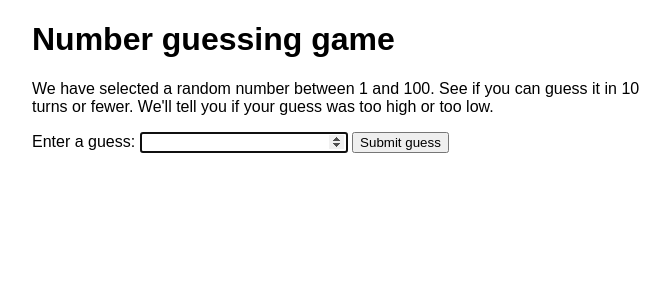
After one commit to sober21/site_salaryProject, a Flask app: page /example_js in a window 1280 px wide. The commit adds this page. Shown: the top 300 px of the page, without its empty margins (288-958 px from the left). Run offline with Flask 3, Linux system fonts and the light colour scheme; parts of the project's set-up code (start-up, migrations or seed data) failed here and were passed over.

Commit message:
Изучаю js

```diff
--- a/main/static/css/style.css
+++ b/main/static/css/style.css
@@ -78,13 +78,14 @@ caption {
 
 .div-for-form {
     background-color: black;
-    width: 300px;
-    height: 100%;
+    width: auto;
+    height: auto;
     border: solid #ff9900;
     display: flex;
     align-items: center;
     justify-content: center;
     padding:10px;
+    margin-top: 20px;
 }
 
 
--- /dev/null
+++ b/main/static/js/example_js.js
@@ -0,0 +1,72 @@
+let randomNumber = Math.floor(Math.random() * 100) + 1;
+
+const guesses = document.querySelector(".guesses");
+const lastResult = document.querySelector(".lastResult");
+const lowOrHi = document.querySelector(".lowOrHi");
+
+const guessSubmit = document.querySelector(".guessSubmit");
+const guessField = document.querySelector(".guessField");
+
+let guessCount = 1;
+let resetButton;
+guessField.focus();
+function checkGuess() {
+  const userGuess = Number(guessField.value);
+  if (guessCount === 1) {
+    guesses.textContent = "Previous guesses:";
+  }
+  guesses.textContent = `${guesses.textContent} ${userGuess}`;
+
+  if (userGuess === randomNumber) {
+    lastResult.textContent = "Congratulations! You got it right!";
+    lastResult.style.backgroundColor = "green";
+    lowOrHi.textContent = "";
+    setGameOver();
+  } else if (guessCount === 10) {
+    lastResult.textContent = "!!!GAME OVER!!!";
+    lowOrHi.textContent = "";
+    setGameOver();
+  } else {
+    lastResult.textContent = "Wrong!";
+    lastResult.style.backgroundColor = "red";
+    if (userGuess < randomNumber) {
+      lowOrHi.textContent = "Last guess was too low!";
+    } else if (userGuess > randomNumber) {
+      lowOrHi.textContent = "Last guess was too high!";
+    }
+  }
+
+  guessCount++;
+  guessField.value = "";
+  guessField.focus();
+}
+guessSubmit.addEventListener("click", checkGuess);
+
+function setGameOver() {
+  guessField.disabled = true;
+  guessSubmit.disabled = true;
+  resetButton = document.createElement("button");
+  resetButton.textContent = "Start new game";
+  document.body.append(resetButton);
+  resetButton.addEventListener("click", resetGame);
+}
+
+function resetGame() {
+  guessCount = 1;
+
+  const resetParas = document.querySelectorAll(".resultParas p");
+  for (const resetPara of resetParas) {
+    resetPara.textContent = "";
+  }
+
+  resetButton.parentNode.removeChild(resetButton);
+
+  guessField.disabled = false;
+  guessSubmit.disabled = false;
+  guessField.value = "";
+  guessField.focus();
+
+  lastResult.style.backgroundColor = "white";
+
+  randomNumber = Math.floor(Math.random() * 100) + 1;
+}
--- a/main/templates/base.html
+++ b/main/templates/base.html
@@ -16,8 +16,9 @@
         <a class="nav-link" href="{{ url_for('index') }}">Главная</a>
         <a class="nav-link" href="{{ url_for('login') }}">{{ ref }}</a>
         <a class="nav-link" href="{{ url_for('logout') }}">Выход</a>
-        <a class="nav-link" href="{{ url_for('dash2') }}">Ghj,f[</a>
-    </div>
+        <a class="nav-link" href="{{ url_for('dash2') }}">learn_web</a>
+        <a class="nav-link" href="{{ url_for('example_js') }}">example_js</a>
+      </div>
 
 </nav>
 <!--<div class="menu">-->
--- /dev/null
+++ b/main/templates/example_js.html
@@ -0,0 +1,55 @@
+<!DOCTYPE html>
+<html lang="en-US">
+  <head>
+    <meta charset="utf-8">
+
+    <title>Number guessing game</title>
+
+    <style>
+      html {
+        font-family: sans-serif;
+      }
+
+      body {
+        width: 50%;
+        max-width: 800px;
+        min-width: 480px;
+        margin: 0 auto;
+      }
+
+      .form input[type="number"] {
+        width: 200px;
+      }
+
+      .lastResult {
+        color: white;
+        padding: 3px;
+      }
+    </style>
+    <script src="static/js/example_js.js" defer></script>
+  </head>
+
+  <body>
+    <h1>Number guessing game</h1>
+
+    <p>We have selected a random number between 1 and 100. See if you can guess it in 10 turns or fewer. We'll tell you if your guess was too high or too low.</p>
+
+    <div class="form">
+      <label for="guessField">Enter a guess: </label>
+      <input type="number" min="1" max="100" required id="guessField" class="guessField">
+      <input type="submit" value="Submit guess" class="guessSubmit">
+    </div>
+
+    <div class="resultParas">
+      <p class="guesses"></p>
+      <p class="lastResult"></p>
+      <p class="lowOrHi"></p>
+    </div>
+
+<!--    <script>-->
+
+<!--      // Your JavaScript goes here-->
+
+<!--    </script>-->
+  </body>
+</html>
--- a/main/views.py
+++ b/main/views.py
@@ -28,6 +28,10 @@ def index():
 @app.route('/dash2')
 def dash2():
     return render_template('dash2.html')
+
+@app.route('/example_js')
+def example_js():
+    return render_template('example_js.html')
 
 
 @app.route('/dashboard', methods=['POST', 'GET'])
```
